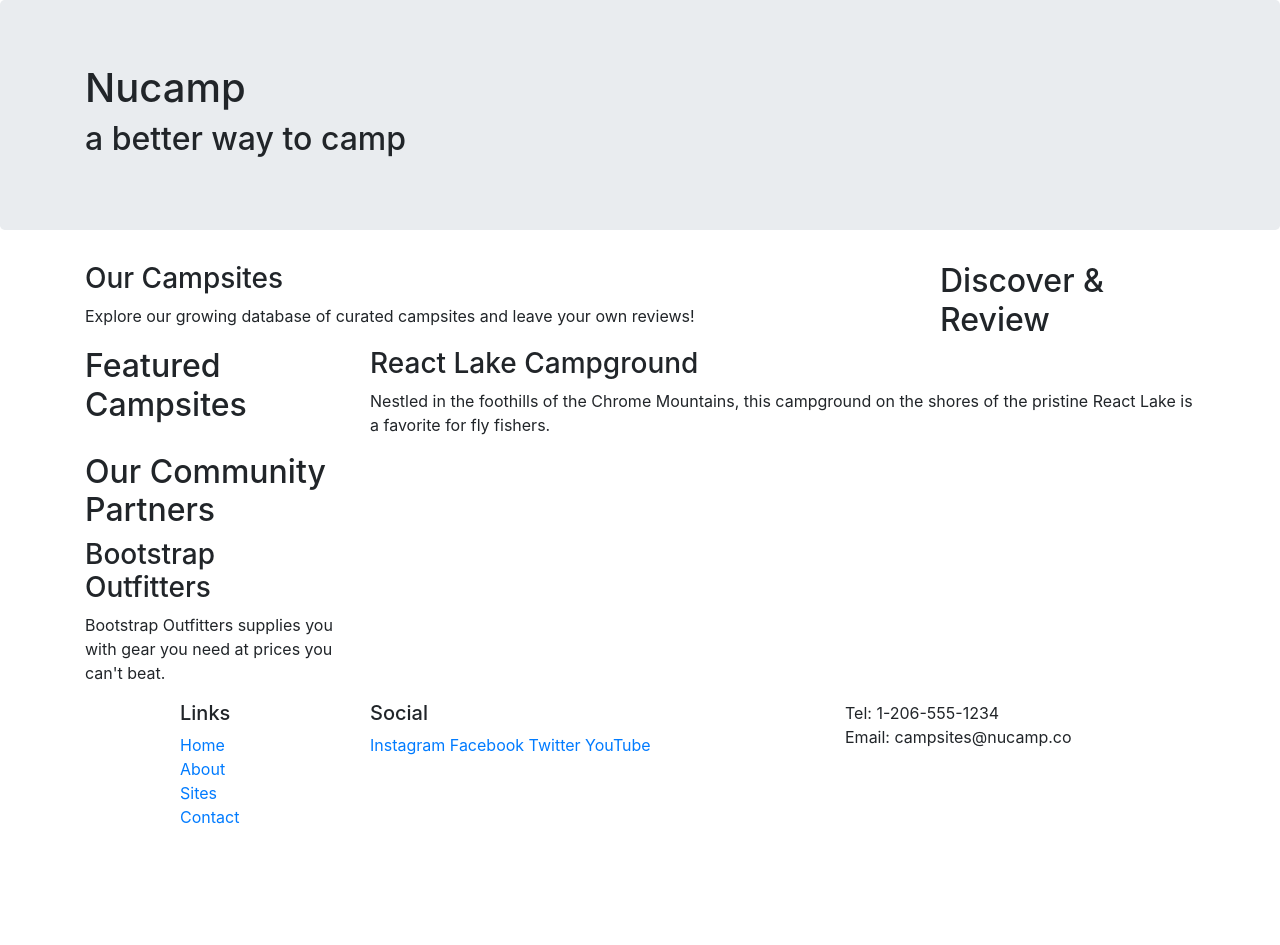
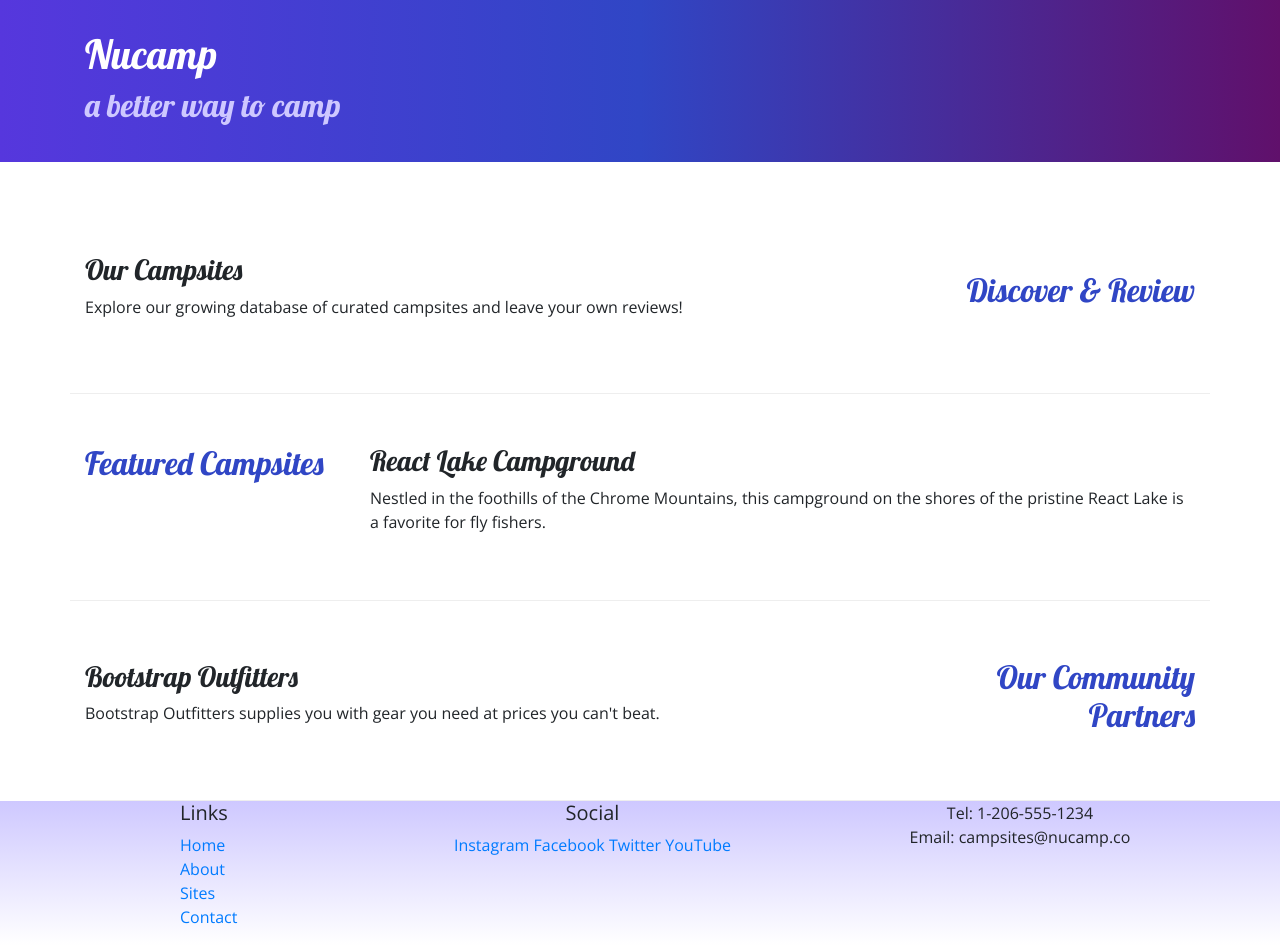
Before and after one commit to sakurap/bootstrap-nucampsites, a website: page index.html in a window 1280 px wide. Before the commit the page ends 845 px from the top, so only its background shows below. Drawn offline with nearby package versions, Linux system fonts and the light colour scheme.

Commit message:
Adding Custom Styles

```diff
--- /dev/null
+++ b/css/styles.css
@@ -0,0 +1,32 @@
+body {
+    font-family: "Open Sans", sans-serif;
+}
+
+h1, h2, h3 {
+    font-family: "Lobster", cursive;
+}
+
+h2 {
+    color: #3046C5;
+}
+
+header h2 {
+    color: #CEC8FF;
+}
+
+footer {
+    background-image: linear-gradient(#CEC8FF, white);
+    padding: 20px, 0;
+}
+
+.jumbotron {
+    padding: 30px;
+    background-image: linear-gradient(to right, #5637DD, #3046C5, #60106B);
+    color: white;
+}
+
+.row-content {
+    padding: 50px 0;
+    border-bottom: 1px ridge ;
+    min-height: 200px;
+}
--- a/index.html
+++ b/index.html
@@ -7,11 +7,15 @@
     <!-- Bootstrap CSS-->
     <link rel="stylesheet" href="node_modules/bootstrap/dist/css/bootstrap.min.css" />
 
+    <!-- Additional CSS -->
+    <link rel="stylesheet" href="https://fonts.googleapis.com/css?family=Lobster|Open+Sans" />
+    <link rel="stylesheet" href="css/styles.css" />
+
     <title>Nucamp: A Better Way To Camp</title>
 </head>
 <body>
 
-    <header class="jumbotron">
+    <header class="jumbotron jumbotron-fluid">
         <div class="container">
             <div class="row">
                 <div class="col">
@@ -23,9 +27,9 @@
     </header>
 
     <div class="container">
-        <div class="row">
+        <div class="row row-content align-items-center">
             <div class="col-sm-4 order-sm-last col-md-3">
-                <h2>Discover & Review</h2>
+                <h2 class="text-sm-right">Discover & Review</h2>
             </div>
             <div class="col">
                 <h3>Our Campsites</h3>
@@ -33,7 +37,7 @@
             </div>
         </div>
 
-        <div class="row">
+        <div class="row row-content">
             <div class="col-sm-4 col-md-3">
                 <h2>Featured Campsites</h2>
             </div>
@@ -43,9 +47,11 @@
             </div>
         </div>
 
-        <div class="row">
+        <div class="row row-content align-items-center">
             <div class="col-sm-4 order-sm-last col-md-3">
-                <h2>Our Community Partners</h2>
+                <h2 class="text-sm-right">Our Community Partners</h2>
+            </div>
+            <div class="col">
                 <h3>Bootstrap Outfitters</h3>
                 <p>Bootstrap Outfitters supplies you with gear you need at prices you can't beat.</p>
             </div>
@@ -64,14 +70,14 @@
                         <li><a href="#">Contact</a></li>
                     </ul>
                 </div>
-                <div class="col-6 col-sm-5">
+                <div class="col-6 col-sm-5 text-center">
                     <h5>Social</h5>
                     <a href="http://instagram.com/">Instagram</a>
                     <a href="http://facebook.com/">Facebook</a>
                     <a href="http://twitter.com/">Twitter</a>
                     <a href="http://youtube.com/">YouTube</a>
                 </div>
-                <div class="col-sm-4">
+                <div class="col-sm-4 text-center">
                     Tel: 1-206-555-1234<br />
                     Email: campsites@nucamp.co
                 </div>
```
